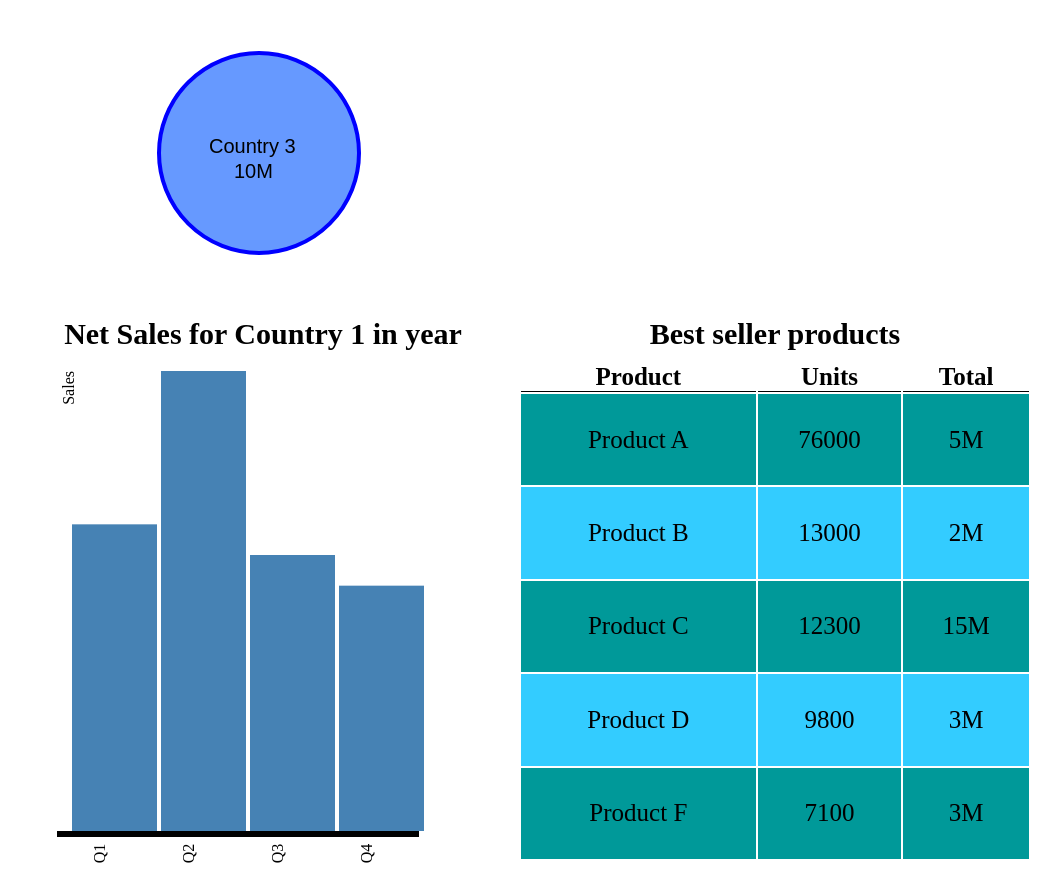
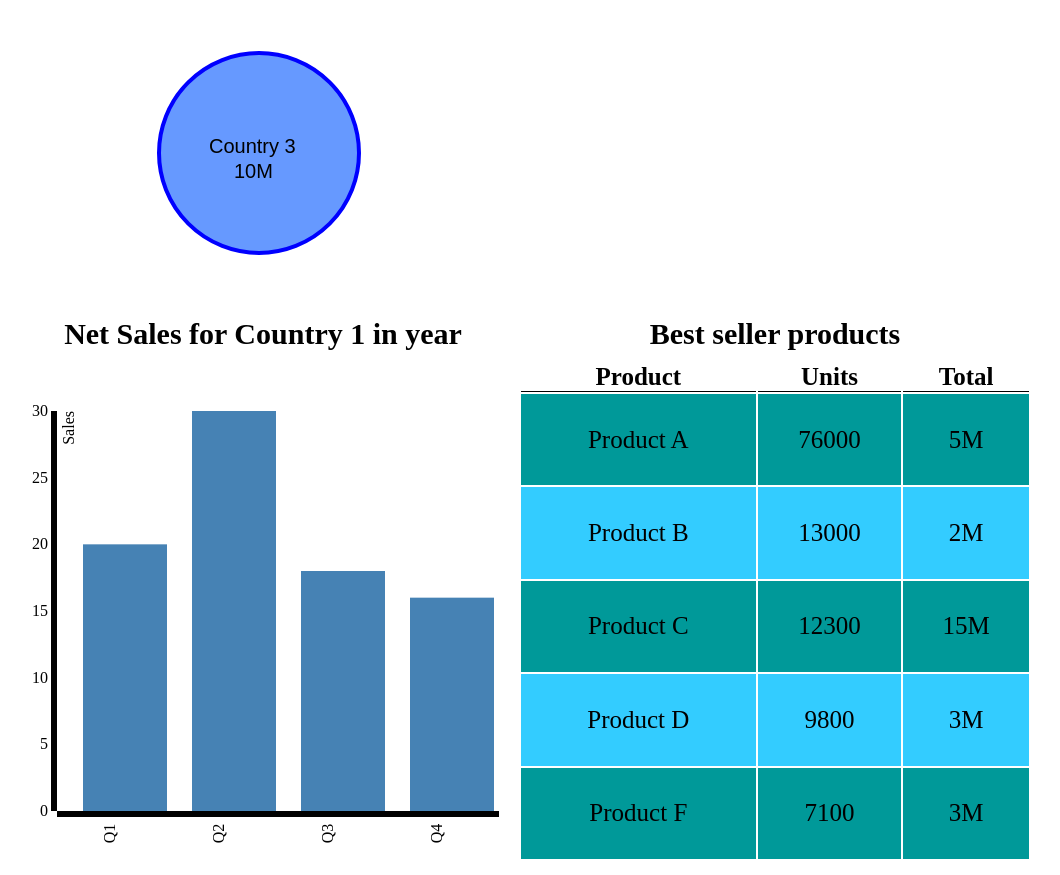
Before and after one commit to renannprado/chart_example, a plain HTML site: page index.html in a window 1280 px wide. Shown: the part 421-1296 px from the top of the page, without its empty margins (121-1181 px from the left). Drawn offline with nearby package versions, Linux system fonts and the light colour scheme; some packages are replaced by stand-ins of ours.

Commit message:
Better styling for the bar chart. Still missing the quantity text.

```diff
--- a/css/style.css
+++ b/css/style.css
@@ -81,14 +81,11 @@ nav > div > select {
     width: 100%;
     height: 100%;
     margin-top: 10px;
-    padding-left: 50px;
-    padding-top: 10px;
 }
 
 #informationTable {
     height: 500px;
     display: inline-block;
-    /*background-color: yellowgreen;*/
     width: 50%;
     float: right;
     margin-top: 10px;
@@ -100,13 +97,8 @@ nav > div > select {
     text-align: center;
 }
 
-#informationTable > div {
-    /*background-color: #00cc66;*/
-}
-
 #informationTable > table {
     text-align: center;
-    /*margin: 0 auto;*/
     margin: 10px auto 0 auto;
     width: 100%;
     height: 100%;
@@ -115,18 +107,14 @@ nav > div > select {
 
 #informationTable > table > thead {
     margin-bottom: 5px;
-    /*color: #3399ff;*/
 }
 
 #informationTable > table > thead > tr > th {
-    /*margin-bottom: 5px;*/
-    /*color: #3399ff;*/
     border-bottom: 1px solid black;
 }
 
 #informationTable > table > tbody {
     margin-bottom: 5px;
-    /*color: #3399ff;*/
 }
 
 .rowOdd {
--- a/js/app.js
+++ b/js/app.js
@@ -100,7 +100,7 @@ chartExampleApp.controller("BarChartController", function circleControllerFuncti
         svg.remove();
         svg = d3.select("#barChart").append("svg");
 
-        var margin = {top: 0, right: 0, bottom: 40, left: 150},
+        var margin = {top: 50, right: 20, bottom: 50, left: 50},
             width = svgWidth - margin.left - margin.right,
             height = svgHeight - margin.top - margin.bottom;
 
@@ -116,7 +116,8 @@ chartExampleApp.controller("BarChartController", function circleControllerFuncti
                 .orient("left")
                 .ticks(10);
 
-        svg.append("g").attr("transform", "translate(" + margin.left + "," + margin.top + ")");
+        // svg receives the g element back because everything should be under this element so the transform is applied to all
+        svg = svg.append("g").attr("transform", "translate(" + margin.left + "," + margin.top + ")");
 
         x.domain(workingDataSet.map(function(d) { return d.quarter; }));
         y.domain([0, d3.max(workingDataSet, function(d) { return d.getSalesNumber(); })]);
@@ -147,35 +148,16 @@ chartExampleApp.controller("BarChartController", function circleControllerFuncti
                 .style("fill", "steelblue")
                 .attr("x", function (d)
                 {
-                    return x(d.quarter) + 10;
+                    return x(d.quarter) + 20; // +20 not to cover the "Sales" text in the Y axis
                 })
-                .attr("width", x.rangeBand())
-                .attr("y", function (d) {
+                .attr("width", x.rangeBand() - 20) // -20 so the bars don't get too big
+                .attr("y", function (d)
+                {
                     return y(d.getSalesNumber());
                 })
                 .attr("height", function (d) {
                     return height - y(d.getSalesNumber());
                 });
-
-        //Create SVG element
-//        svg.selectAll("rect")
-//                .data(workingDataSet)
-//                .enter()
-//                .append("rect")
-//                .attr("fill", "red")
-//                .attr("x", function (d, i)
-//                {
-//                    return i * (svgWidth / workingDataSet.length);  //Bar width of 20 plus 1 for padding
-//                })
-//                .attr("y", function (d, i)
-//                {
-//                    return svgHeight - d.sales.substring(0, d.sales.length - 1);
-//                })
-//                .attr("width", svgWidth / workingDataSet.length - padding)
-//                .attr("height", function (d, i)
-//                {
-//                    return d.sales.substring(0, d.sales.length - 1);
-//                });
     });
 });
 
```
